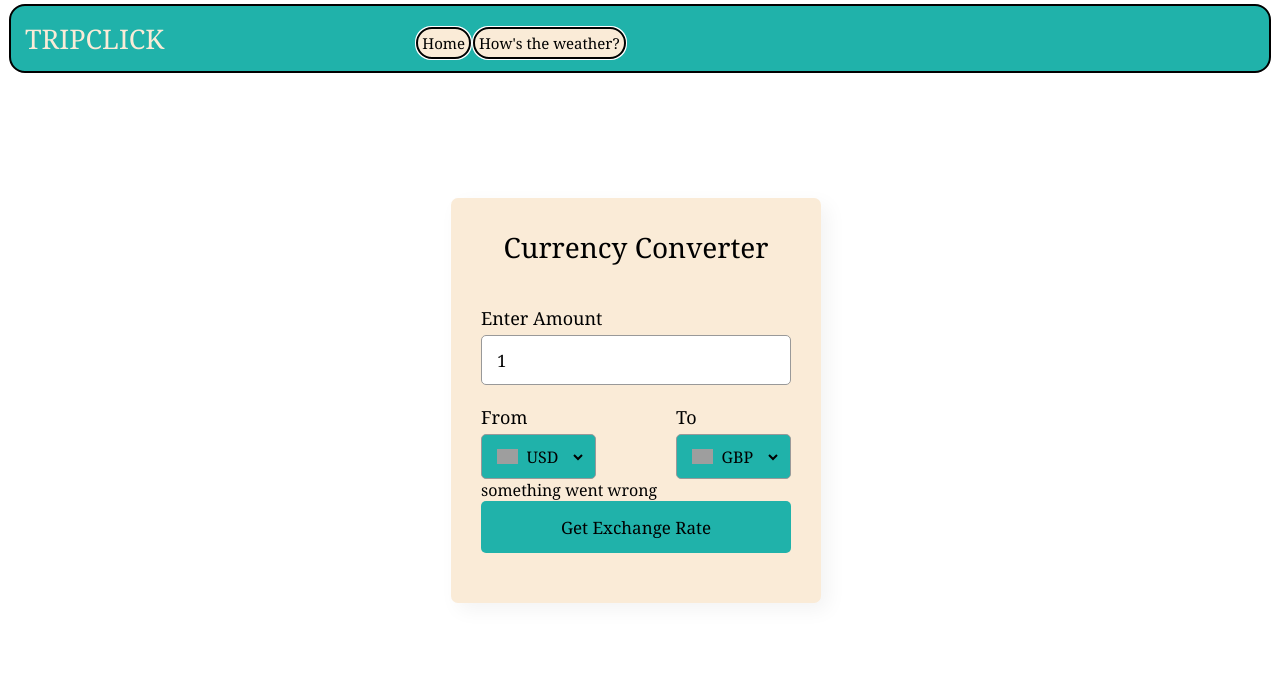
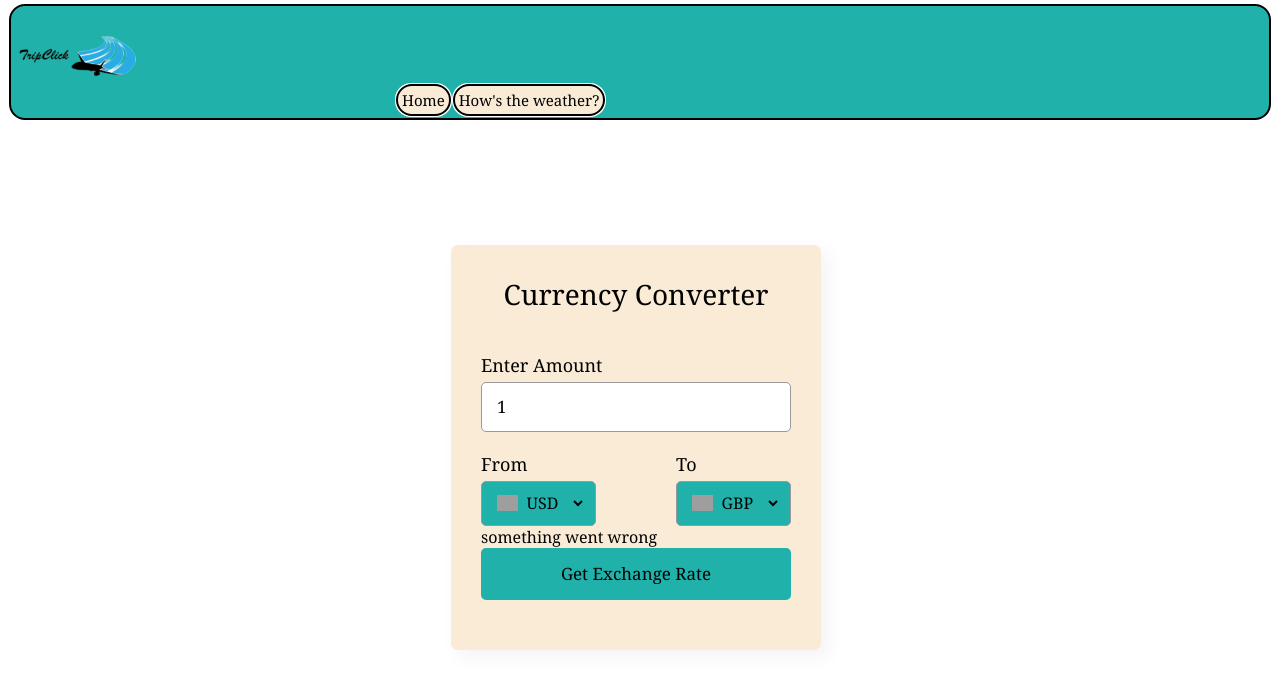
Before and after one commit to isazafeer/project-1, a plain HTML site: page currency-converter.html in a window 1280 px wide. Drawn offline with Linux system fonts and the light colour scheme; no server answers; grey boxes are pictures that could not be loaded; some icons are missing.

Commit message:
Brand Logo Added

```diff
--- a/Assets/css/currency.css
+++ b/Assets/css/currency.css
@@ -16,7 +16,7 @@
   .header {
     background-color: lightseagreen;
     max-width: 100%;
-    padding: 15px;
+    padding: 5px;
     font-size: 27px;
     border-radius: 15px;
     outline: auto black;
@@ -27,7 +27,7 @@
   .nav {
     font-size: 15px;
     max-width: 100%;
-    display: flex;
+    display: inline;
     margin-left: 20%;
   }
 
--- a/currency-converter.html
+++ b/currency-converter.html
@@ -10,7 +10,8 @@
 
   </head>
   <body>
-    <div class="header">TRIPCLICK
+    <div class="header">
+      <img src = "./Assets/images/Logo.png" width="125px">
       <div class="nav">
           <a href = "./index.html">Home</a>
           <a href = "./Weather-Dashboard.html">How's the weather?</a>
```
Also changed, not shown: Assets/images/Logo.png (added).
